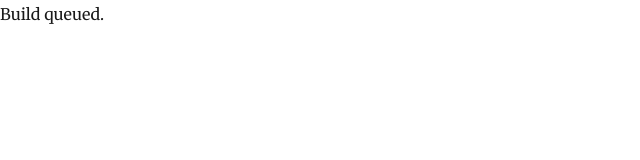
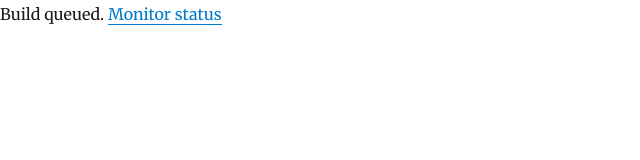
Before and after one commit to brentbaum/brentbaum-notion-publishing, a Gatsby site in the folder blog/: page /trigger9d4b7db1 in a window 1280 px wide. Shown: the whole page, without its empty margins (0-640 px from the left). Built offline with nearby package versions, Linux system fonts and the light colour scheme; Gatsby itself is replaced by a stand-in of ours; some packages are replaced by stand-ins of ours; no server answers.

Commit message:
Add status monitor page

```diff
--- a/blog/src/pages/trigger9d4b7db1.js
+++ b/blog/src/pages/trigger9d4b7db1.js
@@ -5,7 +5,7 @@ const Trigger9d4b7db1 = () => {
         fetch("https://api.netlify.com/build_hooks/5cf88e880308f66f9d70c480", {method: "POST"})
     }, [])
 
-    return <div>Build queued.</div>
+    return <div>Build queued. <a href="https://app.netlify.com/sites/brentbaum-notion/deploys">Monitor status</a></div>
 }
 
 console.log(Trigger9d4b7db1)
```
